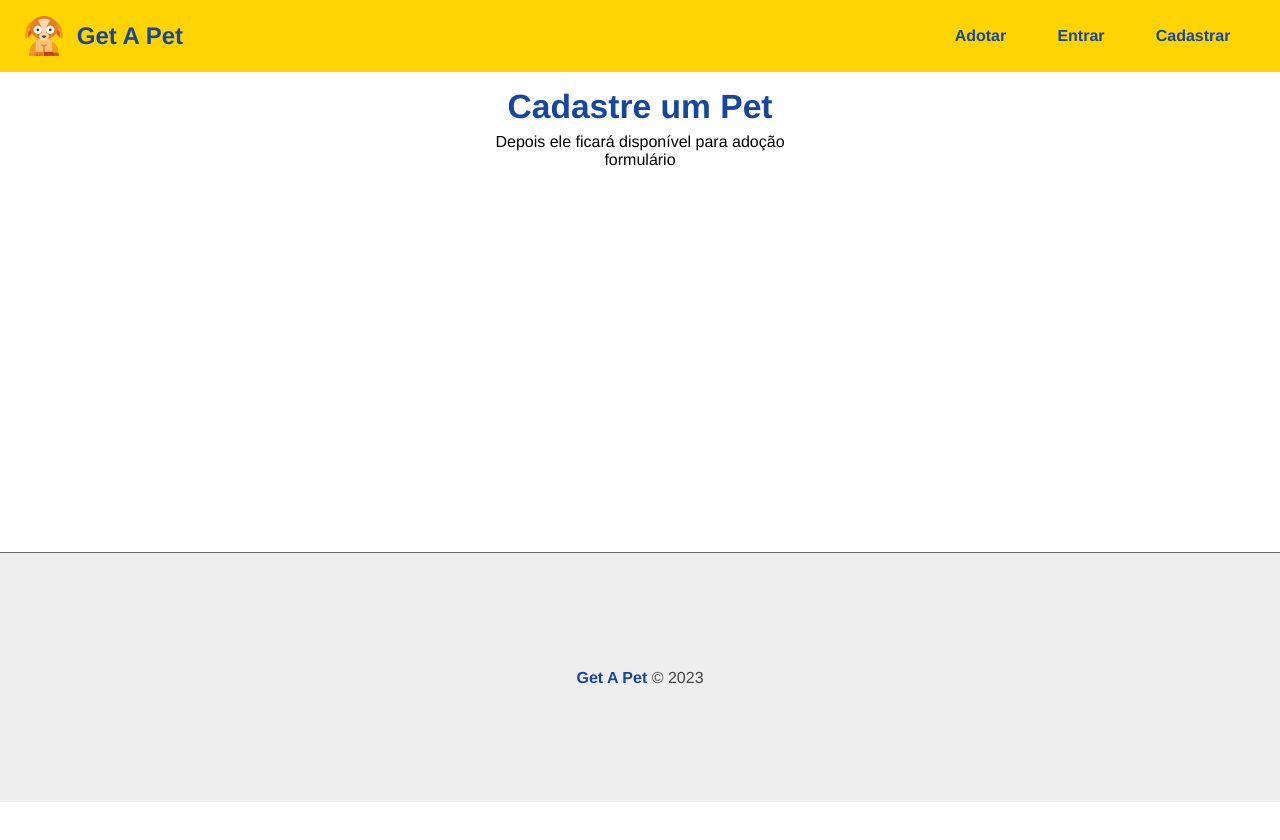
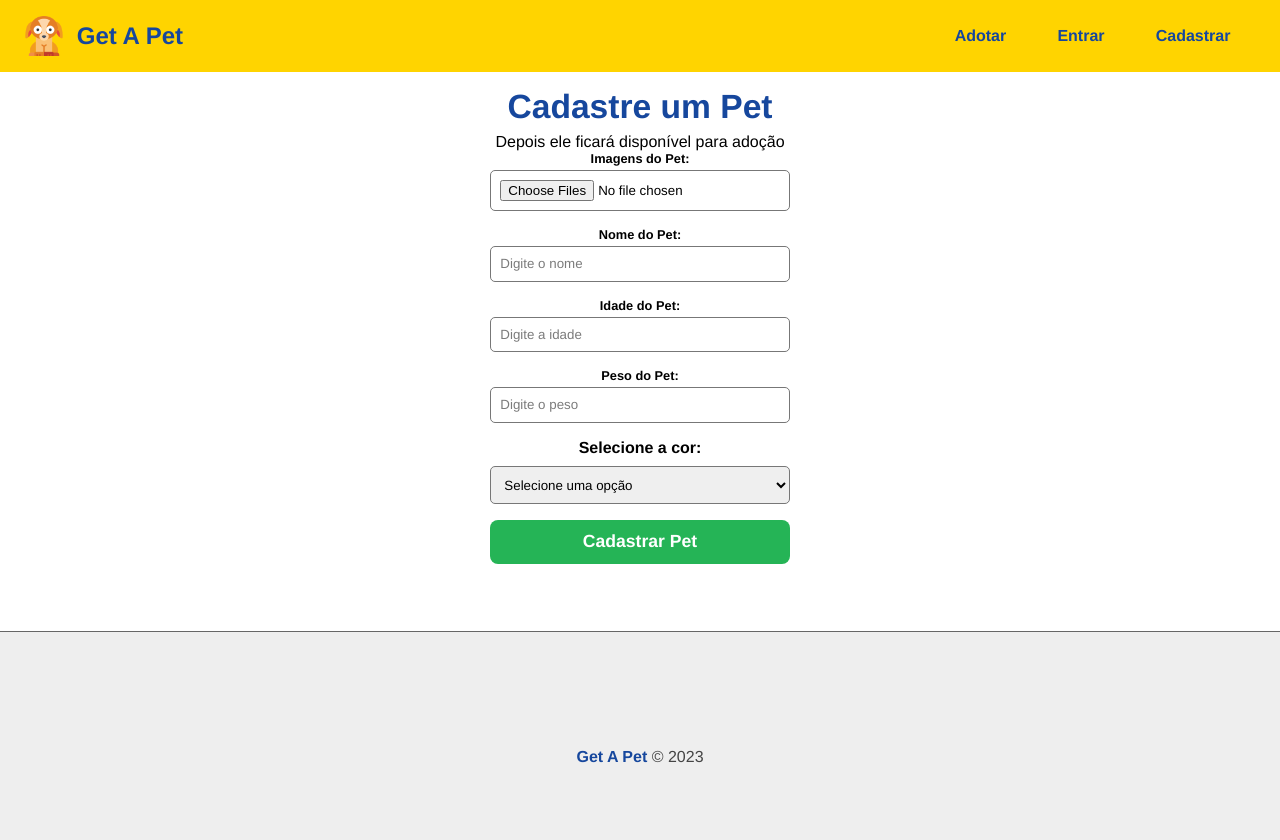
Before and after one commit to daniel-alm26/Get-A-Pet, a React (Create React App) app in the folder frontend/: page /pet/add in a window 1280 px wide. Shown: the top 840 px of the page. Before the commit the page ends 802 px from the top, so only its background shows below. Built offline with nearby package versions, Linux system fonts and the light colour scheme.

Commit message:
Início do form de pet

```diff
--- /dev/null
+++ b/frontend/src/components/form/PetForm.js
@@ -0,0 +1,64 @@
+import { useState } from 'react'
+
+import formStyles from './Form.module.css'
+
+import Input from './Input'
+import Select from './Select'
+
+function PetForm({ handleSubmit, petData, btnText }) {
+    const [pet, setPet] = useState(petData || {})
+    const [preview, setPreview] = useState([])
+    const colors = ['Branco', 'Preto', 'Cinza', 'Caramelo', 'Mesclado']
+
+    function onFileChange(e) { }
+
+    function handleChange(e) { }
+
+    function handleColor(e) { }
+
+    return (
+        <form className={formStyles.form_container}>
+            <Input
+                text="Imagens do Pet"
+                type="file"
+                name="images"
+                handleOnChange={onFileChange}
+                multiple={true}
+            />
+            <Input
+                text="Nome do Pet"
+                type="text"
+                name="name"
+                placeholder="Digite o nome"
+                handleOnChange={handleChange}
+                value={pet.name || ''}
+            />
+            <Input
+                text="Idade do Pet"
+                type="text"
+                name="age"
+                placeholder="Digite a idade"
+                handleOnChange={handleChange}
+                value={pet.age || ''}
+            />
+            <Input
+                text="Peso do Pet"
+                type="number"
+                name="weight"
+                placeholder="Digite o peso"
+                handleOnChange={handleChange}
+                value={pet.weight || ''}
+            />
+            <Select
+                name="color"
+                text="Selecione a cor"
+                options={colors}
+                handleOnChange={handleColor}
+                value={pet.color || ''}
+            />
+            <input type="submit" value={btnText} />
+        </form>
+    )
+}
+
+export default PetForm
--- /dev/null
+++ b/frontend/src/components/form/Select.js
@@ -0,0 +1,19 @@
+import styles from './Select.module.css'
+
+function Select({ text, name, options, handleOnChange, value }) {
+    return (
+        <div className={styles.form_control}>
+            <label htmlFor={name}>{text}:</label>
+            <select name={name} id={name} onChange={handleOnChange} value={value || ''}>
+                <option>Selecione uma opção</option>
+                {options.map((option) => (
+                    <option value={option} key={option}>
+                        {option}
+                    </option>
+                ))}
+            </select>
+        </div>
+    )
+}
+
+export default Select
--- /dev/null
+++ b/frontend/src/components/form/Select.module.css
@@ -0,0 +1,16 @@
+.form_control {
+    display: flex;
+    flex-direction: column;
+    margin-bottom: 1em;
+}
+
+.form_control label {
+    margin-bottom: 0.6em;
+    font-weight: bold;
+}
+
+.form_control select {
+    padding: 0.7em;
+    border: 1px solid #777;
+    border-radius: 5px;
+}
--- a/frontend/src/components/pages/Pet/AddPet.js
+++ b/frontend/src/components/pages/Pet/AddPet.js
@@ -5,8 +5,10 @@
 import {useState} from 'react'
 import { useNavigate } from 'react-router-dom'
 
+/* components */
+import PetForm from '../../form/PetForm'
+
 /* hooks */
-
 import useFlashMessage from '../../../hooks/useFlashMessage'
 
 function AddPet() {
@@ -16,7 +18,7 @@
                 <h1>Cadastre um Pet</h1>
                 <p>Depois ele ficará disponível para adoção</p>
             </div>
-            <p>formulário</p>
+            <PetForm btnText="Cadastrar Pet" />
         </section>
     )
 }
```
